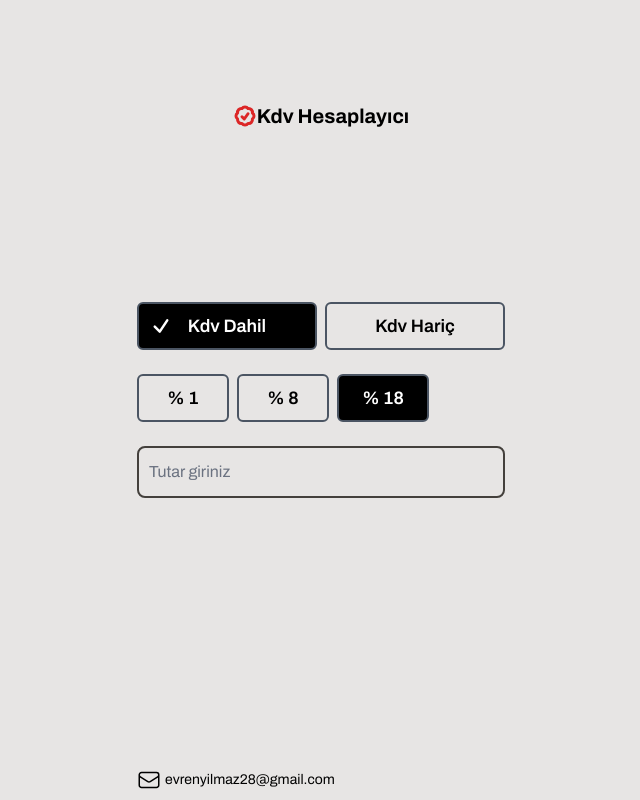
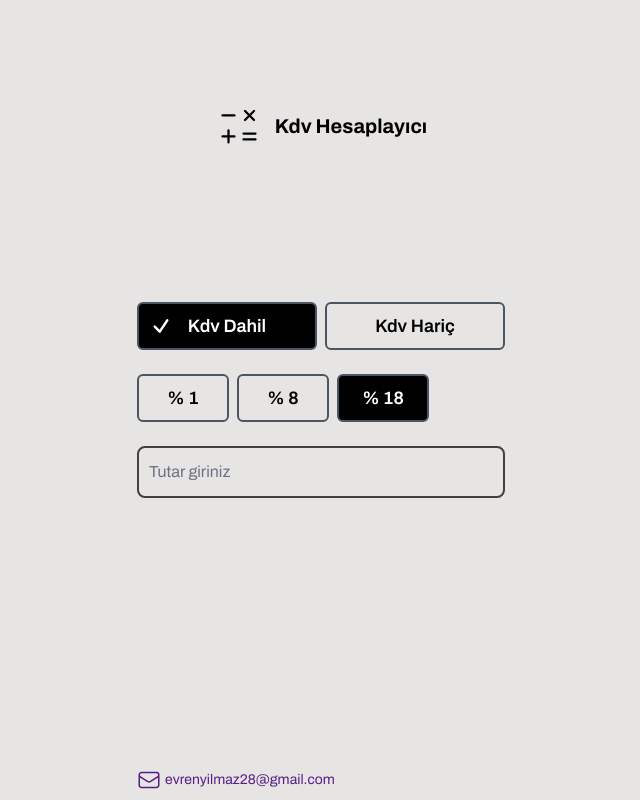
Before and after one commit to evrenylmz/kdv-app, a React (Create React App) app: page / in a window 1280 px wide. Shown: the whole page, without its empty margins (319-959 px from the left). Built offline with nearby package versions, Linux system fonts and the light colour scheme.

Commit message:
logo degisti

```diff
--- a/package.json
+++ b/package.json
@@ -6,6 +6,7 @@
     "@testing-library/jest-dom": "^5.16.5",
     "@testing-library/react": "^13.4.0",
     "@testing-library/user-event": "^13.5.0",
+    "lottie-react": "^2.3.1",
     "react": "^18.2.0",
     "react-dom": "^18.2.0",
     "react-scripts": "5.0.1",
--- a/src/App.js
+++ b/src/App.js
@@ -99,7 +99,7 @@ function App() {
 
 
 <div className='absolute bottom-0 md:text-sm text-sm py-2'>
-  <div className='flex justify-center items-center gap-1'>
+  <div className='flex justify-center items-center gap-1 text-purple-900'>
   <svg xmlns="http://www.w3.org/2000/svg" fill="none" viewBox="0 0 24 24" stroke-width="1.5" stroke="currentColor" class="w-6 h-6">
   <path stroke-linecap="round" stroke-linejoin="round" d="M21.75 6.75v10.5a2.25 2.25 0 01-2.25 2.25h-15a2.25 2.25 0 01-2.25-2.25V6.75m19.5 0A2.25 2.25 0 0019.5 4.5h-15a2.25 2.25 0 00-2.25 2.25m19.5 0v.243a2.25 2.25 0 01-1.07 1.916l-7.5 4.615a2.25 2.25 0 01-2.36 0L3.32 8.91a2.25 2.25 0 01-1.07-1.916V6.75" />
 </svg>
--- a/src/components/logo.js
+++ b/src/components/logo.js
@@ -1,17 +1,31 @@
+import { useEffect } from "react"
+import Lottie from "lottie-react";
+import mathAnimation from './math.json'
+
+function Logo() {
 
 
-function Logo() {
+
+useEffect(()=>{
+
+},[])
+
+
     return (
 
 
 
 
-        <div className="flex justify-center items-start py-6 text-2xl md:text-xl gap-1 font-bold select-none h-1/4">
-<div className="flex items-center">
-<svg xmlns="http://www.w3.org/2000/svg" fill="none" viewBox="0 0 24 24" strokeWidth="3" stroke="#dc2626" className="w-6 h-6">
+
+        <div className="flex justify-center w-full items-start py-6 text-2xl md:text-xl font-bold select-none h-1/4">
+<div className="flex items-center justify-center gap-3 w-full">
+{/* <svg xmlns="http://www.w3.org/2000/svg" fill="none" viewBox="0 0 24 24" strokeWidth="3" stroke="#dc2626" className="w-6 h-6">
                 <path strokeLinecap="round" strokeLinejoin="round" d="M9 12.75L11.25 15 15 9.75M21 12c0 1.268-.63 2.39-1.593 3.068a3.745 3.745 0 01-1.043 3.296 3.745 3.745 0 01-3.296 1.043A3.745 3.745 0 0112 21c-1.268 0-2.39-.63-3.068-1.593a3.746 3.746 0 01-3.296-1.043 3.745 3.745 0 01-1.043-3.296A3.745 3.745 0 013 12c0-1.268.63-2.39 1.593-3.068a3.745 3.745 0 011.043-3.296 3.746 3.746 0 013.296-1.043A3.746 3.746 0 0112 3c1.268 0 2.39.63 3.068 1.593a3.746 3.746 0 013.296 1.043 3.746 3.746 0 011.043 3.296A3.745 3.745 0 0121 12z" />
-            </svg>
+            </svg> */}
+            <div className="w-[48px] h-[48px]">
+            <Lottie animationData={mathAnimation} loop={false} />
 
+            </div>
             Kdv Hesaplayıcı
 </div>
 
```
Also changed, not shown: src/components/math.json (added, +1 -0 lines), public/favicon.svg, 1 other file (tests, documents, lock files or other folders).
